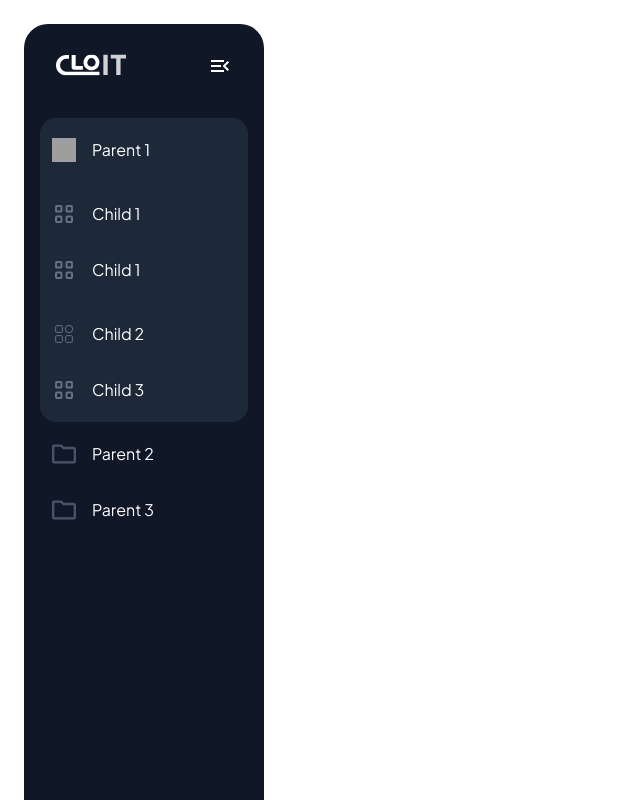
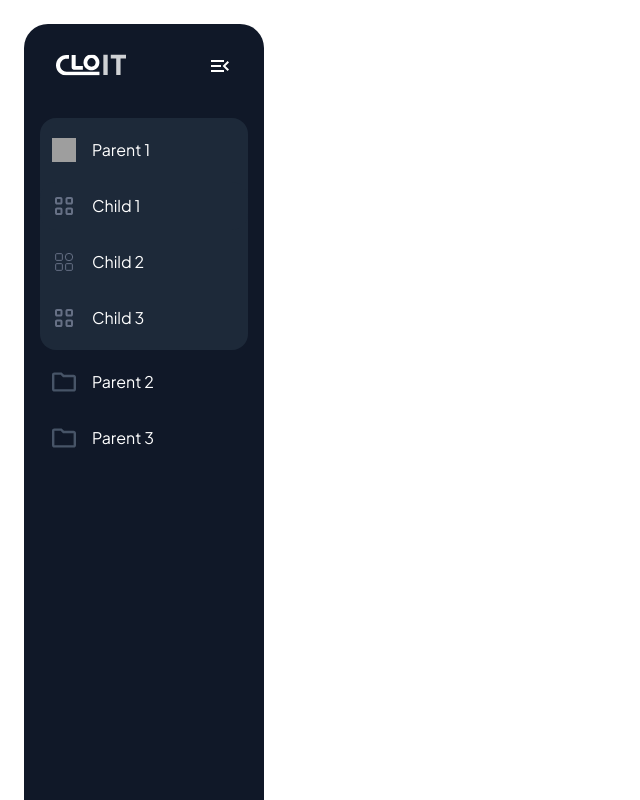
Before and after one commit to dominicpam89/nextjs-ui-deep-menu, a Next.js app: page / in a window 1280 px wide. Shown: the top 800 px of the page, without its empty margins (0-640 px from the left). Built offline with nearby package versions, Linux system fonts and the light colour scheme; grey boxes are pictures that could not be loaded.

Commit message:
UI: update sidebar

```diff
--- a/components/sidebar/content-menu-item.tsx
+++ b/components/sidebar/content-menu-item.tsx
@@ -6,16 +6,27 @@ interface ListItemProps {
    index: number
 }
 export default function ContentMenuItem({ item, index }: ListItemProps) {
+   // i don't see that figma file shows that item more than depth of 3 is shown
+   if (item.depth > 3) return null
+
+   // if no children then it is just simply list item <li>
    if (item.children.length == 0) {
       return <ContentMenuChild item={item} index={index} />
-   } else {
+   }
+
+   // if there's children then recursive function is called , which is the this component function itself
+   else
       return (
-         <ContentMenuParent id={item.menuId} isOpen={item.isOpen}>
+         <ContentMenuParent
+            id={item.menuId}
+            isOpen={item.isOpen}
+            depth={item.depth}
+         >
             <ContentMenuChild item={item} index={index} />
             {item.children.map((it, idx) => {
+               console.log(it.depth)
                return <ContentMenuItem key={it.menuId} item={it} index={idx} />
             })}
          </ContentMenuParent>
       )
-   }
 }
--- a/components/sidebar/content-menu-item/child.tsx
+++ b/components/sidebar/content-menu-item/child.tsx
@@ -6,7 +6,6 @@ interface Props {
 }
 
 export default function ContentMenuChild({ item, index }: Props) {
-   console.log(item.name, item.depth)
    const isOddIndex = index % 2 > 0
    return (
       <li
--- a/components/sidebar/content-menu-item/parent.tsx
+++ b/components/sidebar/content-menu-item/parent.tsx
@@ -4,16 +4,27 @@ interface Props {
    readonly children: React.ReactNode
    id: string
    isOpen: boolean
+   depth: number
 }
 
-export default function ContentMenuParent({ children, id, isOpen }: Props) {
+export default function ContentMenuParent({
+   children,
+   id,
+   isOpen,
+   depth,
+}: Props) {
    return (
       <ul
          aria-label="list-parent"
          id={id}
-         className={cn("w-full flex flex-col gap-2 py-2", "rounded-2xl", {
-            "bg-blue-gray-800": isOpen,
-         })}
+         className={cn(
+            "w-full flex flex-col gap-2",
+            "rounded-2xl",
+            {
+               "bg-blue-gray-800": isOpen,
+            },
+            { "py-2": depth <= 2 }
+         )}
       >
          {children}
       </ul>
```
